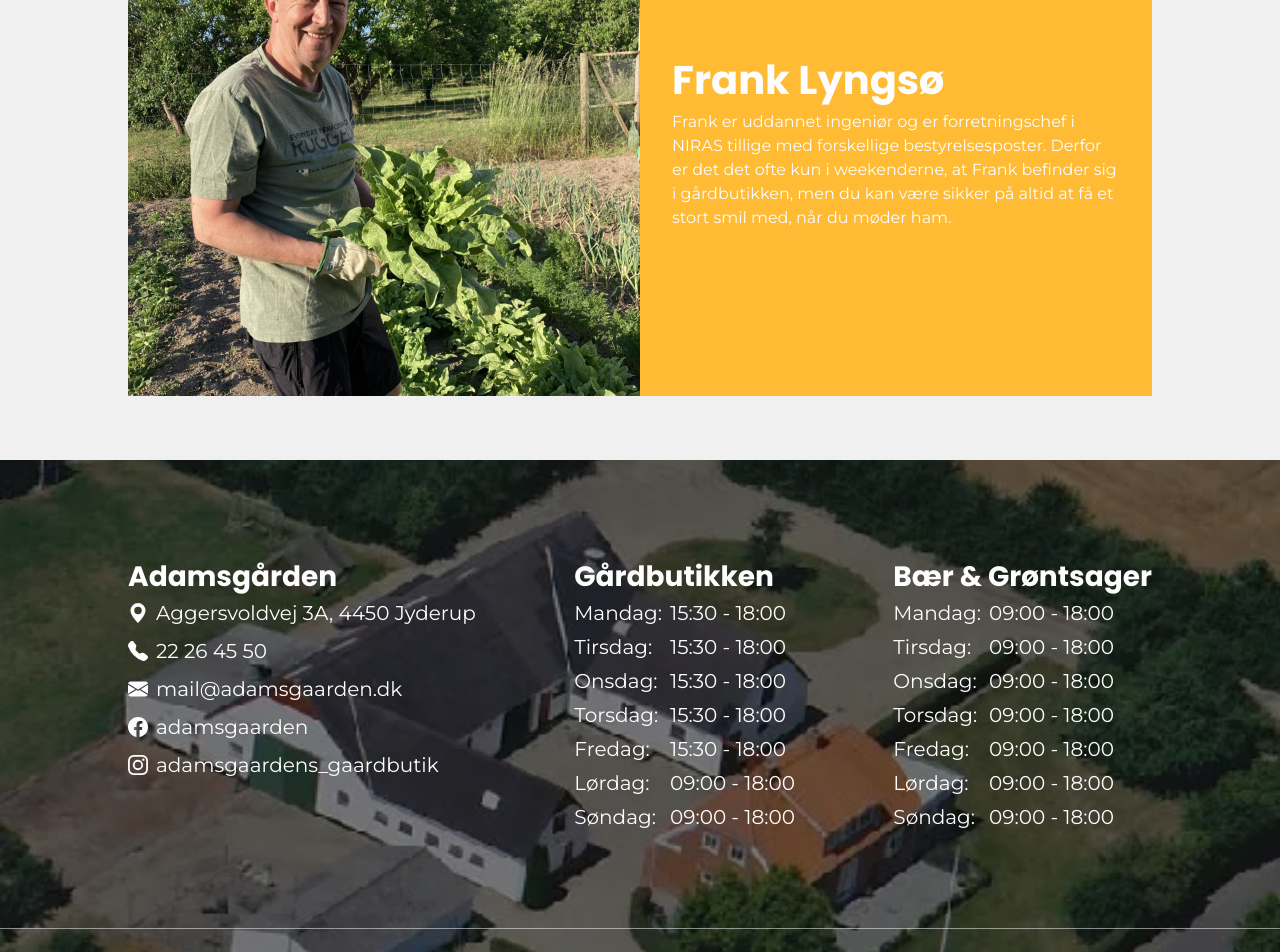
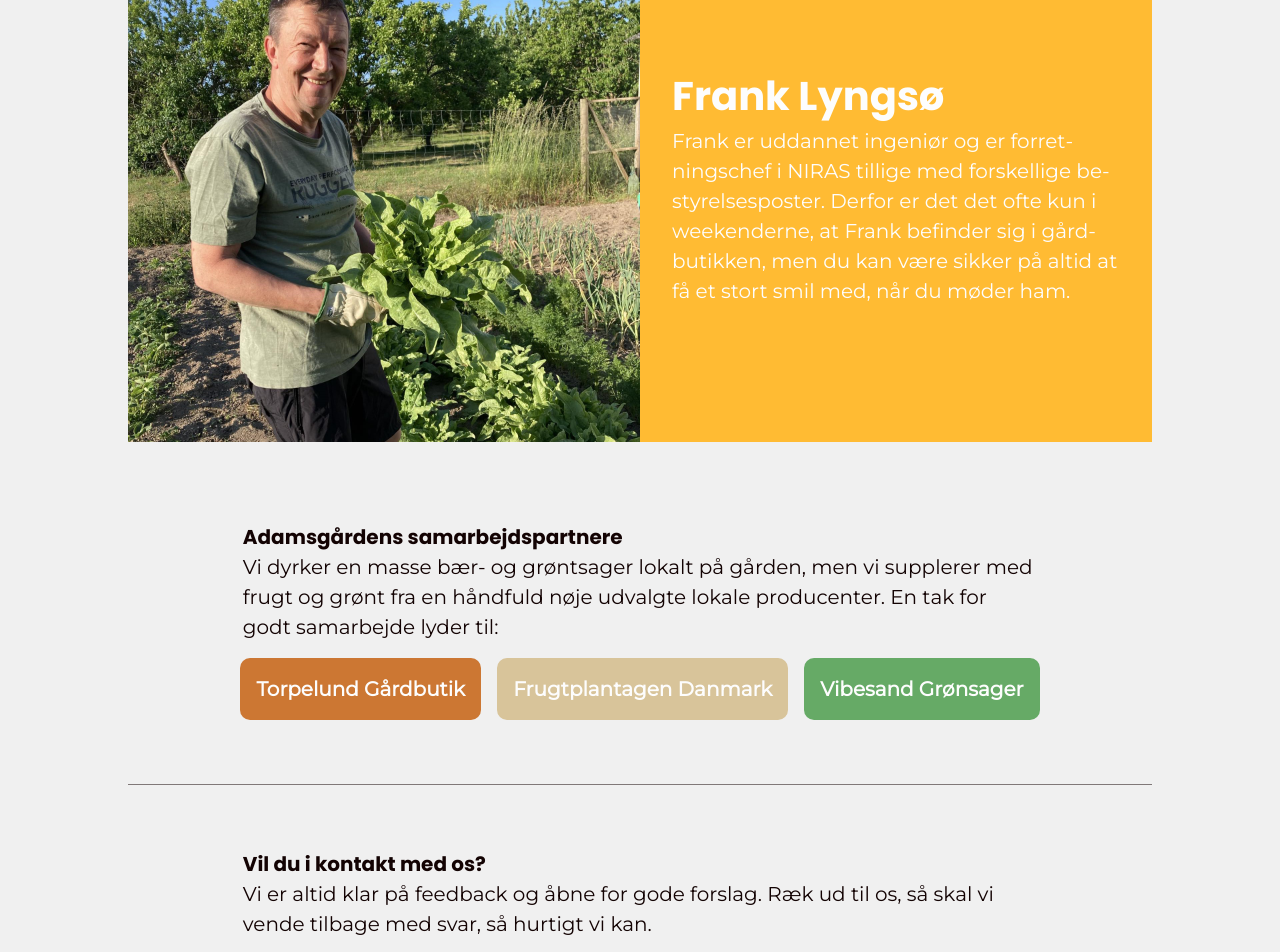
Before and after one commit to chri44nj/adamsgaarden, a Next.js app: page /pages/om-os in a window 1280 px wide. Shown: the part 1840-2792 px from the top of the page. Built offline with nearby package versions, Linux system fonts and the light colour scheme.

Commit message:
about us

```diff
--- a/src/app/pages/om-os/Aboutus.module.css
+++ b/src/app/pages/om-os/Aboutus.module.css
@@ -13,13 +13,6 @@
   font-size: var(--font-larger);
   letter-spacing: 2px;
   text-transform: uppercase;
-}
-
-.hero p {
-  font-size: var(--font-small);
-}
-
-.hero * {
   color: white;
 }
 
@@ -34,40 +27,8 @@
   z-index: -1;
 }
 
-.hero {
-  position: relative;
-  height: 100vh;
-  padding-inline: 10%;
-  display: flex;
-  flex-direction: column;
-  justify-content: center;
-  align-items: center;
-  text-align: center;
-}
-
-.hero h1 {
-  font-size: var(--font-larger);
-  letter-spacing: 2px;
-  text-transform: uppercase;
-}
-
-.hero p {
+.smallHeading {
   font-size: var(--font-small);
-}
-
-.hero * {
-  color: white;
-}
-
-.heroBackground {
-  position: absolute;
-  top: 0;
-  left: 0;
-  width: 100%;
-  height: 100%;
-  object-fit: cover;
-  filter: brightness(50%);
-  z-index: -1;
 }
 
 .introduction {
@@ -76,25 +37,43 @@
   justify-content: center;
   gap: 1rem;
   background-color: var(--background-color-alt);
-  padding-top: 1rem;
+  padding-block: 1rem;
   padding-inline: 1rem;
 }
 
-.introduction p {
-  padding-inline: 1rem;
-  font-size: var(--font-small);
+.introduction p,
+.introduction h2,
+.partnership p,
+.partnership h2 {
+  font-size: var(--font-smaller);
 }
 
-.words {
+.words,
+.partners {
   display: flex;
   justify-content: center;
   gap: 1rem;
   flex-wrap: wrap;
 }
 
-.words span {
+.words span,
+.partners a {
   font-size: var(--font-medium);
   font-weight: bold;
+}
+
+.partners a {
+  padding: 0.5rem;
+  border-radius: 10px;
+  font-size: var(--font-small);
+  color: var(--background-color);
+  flex-grow: 1;
+  text-align: center;
+  transition: 0.2s ease;
+}
+
+.partners a:hover {
+  opacity: 80%;
 }
 
 .word1 {
@@ -109,14 +88,31 @@
   color: var(--accent-blue);
 }
 
-.shop {
+.partner1 {
+  background-color: var(--accent-brown);
+}
+
+.partner2 {
+  background-color: var(--accent-beige);
+}
+
+.partner3 {
+  background-color: var(--accent-green);
+}
+
+.us {
   padding: 1rem;
   display: grid;
   grid-template-columns: 1fr;
   background-color: var(--background-color-alt);
 }
 
-.shopText {
+.us p,
+.us li {
+  font-size: var(--font-smaller);
+}
+
+.usText {
   display: flex;
   flex-direction: column;
   justify-content: center;
@@ -124,36 +120,89 @@
   width: 100%;
 }
 
-.shopText * {
+.usText * {
   color: var(--background-color);
 }
 
-.shopText h2 {
+.usText h2 {
   font-size: var(--font-larger);
 }
 
-.shopImage {
+.usImage {
   width: 100%;
   height: 100%;
   object-fit: cover;
 }
 
-.st1 {
+.ut1 {
   order: 1;
   background-color: var(--accent-red);
 }
 
-.si1 {
+.ui1 {
   order: 2;
 }
 
-.st2 {
+.ut2 {
   order: 3;
   background-color: var(--accent-yellow);
 }
 
-.si2 {
+.ui2 {
   order: 4;
+}
+
+.partnership,
+.openingHours,
+.contact {
+  display: flex;
+  flex-direction: column;
+  justify-content: center;
+  gap: 1rem;
+  background-color: var(--background-color-alt);
+  padding-block: 1rem;
+  padding-inline: 1rem;
+}
+
+.openingHoursGrid {
+  display: grid;
+  grid-template-columns: 1fr;
+  gap: 1rem;
+}
+
+.period {
+  margin-bottom: 0.5rem;
+}
+
+.flexColumn {
+  display: flex;
+  flex-direction: column;
+  gap: 0.25rem;
+}
+
+.flexRow {
+  display: flex;
+  flex-direction: column;
+  gap: 1rem;
+}
+
+.flexRow * {
+  font-size: var(--font-smaller);
+}
+
+.breakLine {
+  display: flex;
+  justify-content: center;
+  background-color: var(--background-color-alt);
+  width: 100%;
+}
+
+.breakLine div {
+  background-color: var(--text-color);
+  opacity: 50%;
+  height: 1px;
+  width: 100%;
+  margin: 1rem;
 }
 
 /** TABLET **/
@@ -161,6 +210,15 @@
 @media only screen and (min-width: 600px) {
   .hero h1 {
     font-size: 4rem;
+  }
+
+  .introduction p,
+  .introduction h2,
+  .partnership p,
+  .partnership h2,
+  .contact p,
+  .contact h2 {
+    font-size: var(--font-small);
   }
 
   .words {
@@ -172,12 +230,32 @@
     font-size: var(--font-large);
   }
 
-  .shop {
+  .partners a {
+    padding: 1rem;
+  }
+
+  .us {
     grid-template-columns: repeat(2, 1fr);
   }
 
-  .shopText {
+  .us p,
+  .us li,
+  .openingHours p {
+    font-size: var(--font-small);
+  }
+
+  .usText {
     aspect-ratio: auto;
+  }
+
+  .openingHoursGrid {
+    display: grid;
+    grid-template-columns: repeat(2, 1fr);
+    gap: 4rem;
+  }
+
+  .flexRow * {
+    font-size: var(--font-small);
   }
 }
 
@@ -188,24 +266,40 @@
     align-items: center;
   }
 
-  .shop {
+  .partnership,
+  .openingHours,
+  .contact {
+    padding-bottom: 4rem;
+    padding-inline: 10%;
+    align-items: center;
+  }
+
+  .us {
     padding: 4rem 10%;
   }
 
-  .shopText {
+  .usText {
     padding: 2rem;
   }
 
-  .shopText h2 {
+  .usText h2 {
     font-size: 2.5rem;
   }
 
-  .st2 {
+  .ut2 {
     order: 4;
   }
 
-  .si2 {
+  .ui2 {
     order: 3;
+  }
+
+  .breakLine {
+    padding-bottom: 3rem;
+  }
+
+  .breakLine div {
+    margin: 0 10%;
   }
 }
 
--- a/src/app/pages/om-os/page.jsx
+++ b/src/app/pages/om-os/page.jsx
@@ -10,28 +10,134 @@ export default function Aboutus() {
         <img className={styles.heroBackground} src="/pics/aboutus.jpg" alt="charlotte-and-frank" />
       </section>
 
-      <div className={styles.introduction}>
-        <p>Vi, Charlotte og Frank, bor på Adamsgården og driver som ægtepar til daglig gårdbutikken og plejer vores omkringliggende land. Siden 2012 har vi været på en rejse for at forbedre vores gårdbutik og vi nyder helhjertet at være en bidragende del af lokalsamfundet.</p>
+      <section className={styles.introduction}>
+        <div>
+          <h2 className={styles.smallHeading}>Hvem er vi?</h2>
+          <p>Vi, Charlotte og Frank, bor på Adamsgården og driver som ægtepar til daglig gårdbutikken og dyrker ca. 20 ha. Siden 2012 har vi været på en rejse for at forbedre vores gårdbutik og vi nyder helhjertet at være en bidragende del til lokalsamfundet.</p>
+        </div>
         <div className={styles.words}>
           <span className={styles.word1}>Familie</span>
           <span className={styles.word2}>Passion</span>
           <span className={styles.word3}>Dedikation</span>
         </div>
         <p>På Adamsgården går familie, passion og dedikation hånd i hånd, hvilket afspejles i den afslappede atmosfære på gården og vores personlige relation til kunderne.</p>
-      </div>
+      </section>
 
-      <section className={styles.shop}>
-        <article className={`${styles.shopText} ${styles.st1}`}>
+      <section className={styles.us}>
+        <article className={`${styles.usText} ${styles.ut1}`}>
           <h2>Charlotte Ibsen</h2>
           <p>Charlotte er uddannet agronom og har arbejdet som landbrugsskolelærer i 25 år. Når hun ikke passer landbrug og gårdbutik, arbejder hun med salg og rådgivning til danske gartnerier. I fritiden slapper hun af i sit sommerhus ved Sejerøbugten, spiller golf, dyrker yoga og nyder at være sammen med familie og venner.</p>
         </article>
-        <img className={`${styles.shopImage} ${styles.si1}`} src="/pics/charlotte.jpg" alt="" />
+        <img className={`${styles.usImage} ${styles.ui1}`} src="/pics/charlotte.jpg" alt="" />
 
-        <article className={`${styles.shopText} ${styles.st2}`}>
+        <article className={`${styles.usText} ${styles.ut2}`}>
           <h2>Frank Lyngsø</h2>
           <p>Frank er uddannet ingeniør og er forretningschef i NIRAS tillige med forskellige bestyrelsesposter. Derfor er det det ofte kun i weekenderne, at Frank befinder sig i gårdbutikken, men du kan være sikker på altid at få et stort smil med, når du møder ham.</p>
         </article>
-        <img className={`${styles.shopImage} ${styles.si2}`} src="/pics/frank.jpg" alt="" />
+        <img className={`${styles.usImage} ${styles.ui2}`} src="/pics/frank.jpg" alt="" />
+      </section>
+
+      <section className={styles.partnership}>
+        <div>
+          <h2 className={styles.smallHeading}>Adamsgårdens samarbejdspartnere</h2>
+          <p>Vi dyrker en masse bær- og grøntsager lokalt på gården, men vi supplerer med frugt og grønt fra en håndfuld nøje udvalgte lokale producenter. En tak for godt samarbejde lyder til:</p>
+        </div>
+        <div className={styles.partners}>
+          <a className={styles.partner1} target="_blank" href="https://www.facebook.com/Torpelund4/?locale=da_DK">
+            Torpelund Gårdbutik
+          </a>
+          <a className={styles.partner2} target="_blank" href="https://gasaodense.dk/producenter/frugtplantagen-dk/">
+            Frugtplantagen Danmark
+          </a>
+          <a className={styles.partner3} target="_blank" href="https://www.facebook.com/p/Vibesand-Gr%C3%B8nsager-100057089304849/?paipv=0&eav=AfbtgkbKPEadRs_kTn5Pw8qirFJcUELf7A4dy87yhI7FCGEjZkD6WZymTTmffRDFiw0&_rdr">
+            Vibesand Grønsager
+          </a>
+        </div>
+      </section>
+
+      <div className={styles.breakLine}>
+        <div></div>
+      </div>
+
+      <section className={styles.contact}>
+        <div>
+          <h2 className={styles.smallHeading}>Vil du i kontakt med os?</h2>
+          <p>Vi er altid klar på feedback og åbne for gode forslag. Ræk ud til os, så skal vi vende tilbage med svar, så hurtigt vi kan.</p>
+        </div>
+        <div className={styles.flexRow}>
+          <div className="flex-row">
+            <svg xmlns="http://www.w3.org/2000/svg" width="20" height="20" fill="#ff5555" class="bi bi-telephone-fill" viewBox="0 0 16 16">
+              <path fill-rule="evenodd" d="M1.885.511a1.745 1.745 0 0 1 2.61.163L6.29 2.98c.329.423.445.974.315 1.494l-.547 2.19a.678.678 0 0 0 .178.643l2.457 2.457a.678.678 0 0 0 .644.178l2.189-.547a1.745 1.745 0 0 1 1.494.315l2.306 1.794c.829.645.905 1.87.163 2.611l-1.034 1.034c-.74.74-1.846 1.065-2.877.702a18.634 18.634 0 0 1-7.01-4.42 18.634 18.634 0 0 1-4.42-7.009c-.362-1.03-.037-2.137.703-2.877L1.885.511z" />
+            </svg>
+            <a href="tel:+4522264550">22 26 45 50</a>
+          </div>
+          <a className={`${styles.link} flex-row`} target="_blank" href="mailto:mail@adamsgaarden.dk">
+            <svg xmlns="http://www.w3.org/2000/svg" width="20" height="20" fill="#ffbb33" class="bi bi-envelope-fill" viewBox="0 0 16 16">
+              <path d="M.05 3.555A2 2 0 0 1 2 2h12a2 2 0 0 1 1.95 1.555L8 8.414.05 3.555zM0 4.697v7.104l5.803-3.558L0 4.697zM6.761 8.83l-6.57 4.027A2 2 0 0 0 2 14h12a2 2 0 0 0 1.808-1.144l-6.57-4.027L8 9.586l-1.239-.757zm3.436-.586L16 11.801V4.697l-5.803 3.546z" />
+            </svg>
+            mail@adamsgaarden.dk
+          </a>
+          <a className={`${styles.link} flex-row`} target="_blank" href="https://www.facebook.com/adamsgaarden">
+            <svg xmlns="http://www.w3.org/2000/svg" width="20" height="20" fill="#3388cc" class="bi bi-facebook" viewBox="0 0 16 16">
+              <path d="M16 8.049c0-4.446-3.582-8.05-8-8.05C3.58 0-.002 3.603-.002 8.05c0 4.017 2.926 7.347 6.75 7.951v-5.625h-2.03V8.05H6.75V6.275c0-2.017 1.195-3.131 3.022-3.131.876 0 1.791.157 1.791.157v1.98h-1.009c-.993 0-1.303.621-1.303 1.258v1.51h2.218l-.354 2.326H9.25V16c3.824-.604 6.75-3.934 6.75-7.951z" />
+            </svg>
+            adamsgaarden
+          </a>
+        </div>
+      </section>
+
+      <section className={styles.openingHours}>
+        <h2 className={styles.smallHeading}>Gårdbutikkens åbningstider varierer med årstiderne</h2>
+        <div className={styles.openingHoursGrid}>
+          <article>
+            <h3 className={styles.smallHeading}>Sommer</h3>
+            <p className={styles.period}>1. juni - 31. august</p>
+            <div className="flex-row">
+              <div className={styles.flexColumn}>
+                <p>Mandag:</p>
+                <p>Tirsdag:</p>
+                <p>Onsdag:</p>
+                <p>Torsdag:</p>
+                <p>Fredag:</p>
+                <p>Lørdag:</p>
+                <p>Søndag:</p>
+              </div>
+              <div className={styles.flexColumn}>
+                <p>15:30 - 18:00</p>
+                <p>15:30 - 18:00</p>
+                <p>15:30 - 18:00</p>
+                <p>15:30 - 18:00</p>
+                <p>15:30 - 18:00</p>
+                <p>09:00 - 18:00</p>
+                <p>09:00 - 18:00</p>
+              </div>
+            </div>
+          </article>
+          <article>
+            <h3 className={styles.smallHeading}>Vinter</h3>
+            <p className={styles.period}>1. september - 31. maj</p>
+            <div className="flex-row">
+              <div className={styles.flexColumn}>
+                <p>Mandag:</p>
+                <p>Tirsdag:</p>
+                <p>Onsdag:</p>
+                <p>Torsdag:</p>
+                <p>Fredag:</p>
+                <p>Lørdag:</p>
+                <p>Søndag:</p>
+              </div>
+              <div className={styles.flexColumn}>
+                <p>15:30 - 18:00</p>
+                <p>15:30 - 18:00</p>
+                <p>15:30 - 18:00</p>
+                <p>15:30 - 18:00</p>
+                <p>15:30 - 18:00</p>
+                <p>09:00 - 18:00</p>
+                <p>09:00 - 18:00</p>
+              </div>
+            </div>
+          </article>
+        </div>
       </section>
     </main>
   );
```
Also changed, not shown: src/app/pages/gaardbutik/Shop.module.css (+10 -40 lines), src/app/pages/gaardbutik/page.jsx (+11 -5 lines).
